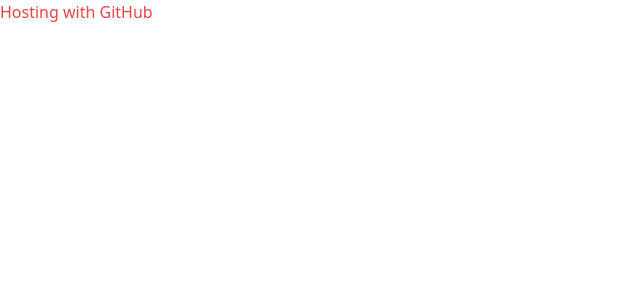
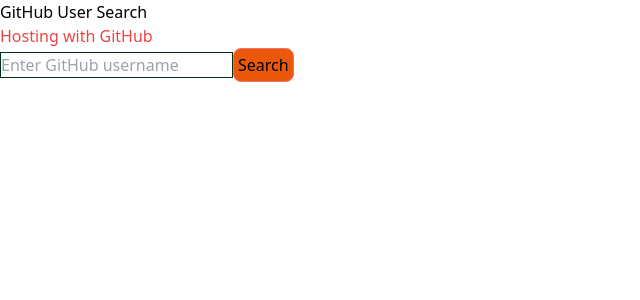
Before and after one commit to kaberege/kgn-fe-reactjs, a React (Vite) app in the folder github-user-search/: page / in a window 1280 px wide. Shown: the top 300 px of the page, without its empty margins (0-640 px from the left). Built offline with nearby package versions, Linux system fonts and the light colour scheme.

Commit message:
added search axios

```diff
--- a/github-user-search/src/components/HomePage.jsx
+++ b/github-user-search/src/components/HomePage.jsx
@@ -1,7 +1,13 @@
 import React from "react";
+import Search from "./Search";
 
-export default function HomePage(){
-    return(
-        <div className="text-red-500">Hosting with GitHub</div>
+export default function HomePage() {
+    return (
+        <>
+            <h1>GitHub User Search</h1>
+            <p className="text-red-500">Hosting with GitHub</p>
+            <Search />
+        </>
+
     );
 }
--- /dev/null
+++ b/github-user-search/src/components/Search.jsx
@@ -0,0 +1,55 @@
+import React, { useState } from 'react';
+import { fetchUserData } from '../services/githubService';
+import "../index.css"
+
+function Search() {
+  const [username, setUsername] = useState('');
+  const [userData, setUserData] = useState(null);
+  const [loading, setLoading] = useState(false);
+  const [error, setError] = useState(null);
+
+  const handleSearch = async (e) => {
+    e.preventDefault();
+    setLoading(true);
+    setError(null);
+    setUserData(null);
+
+    try {
+      const data = await fetchUserData(username);
+      setUserData(data);
+    } catch (err) {
+      setError("Looks like we can\'t find the user");
+    } finally {
+      setLoading(false);
+    }
+  };
+
+  return (
+    <div>
+      <form onSubmit={handleSearch}>
+        <input
+          type="text"
+          value={username}
+          onChange={(e) => setUsername(e.target.value)}
+          placeholder="Enter GitHub username"
+          className='border border-green-950'
+        />
+        <button type="submit" className='border border-red-400 bg-orange-600 rounded-lg p-1 hover:bg-orange-300'>Search</button>
+      </form>
+
+      {loading && <p>Loading...</p>}
+      {error && <p>{error}</p>}
+      {userData && (
+        <div>
+          <img src={userData.avatar_url} alt={userData.login} width="100" />
+          <h2>{userData.name}</h2>
+          <a href={userData.html_url} target="_blank" rel="noopener noreferrer">
+            View Profile
+          </a>
+        </div>
+      )}
+    </div>
+  );
+}
+
+export default Search;
--- /dev/null
+++ b/github-user-search/src/services/githubService.js
@@ -0,0 +1,6 @@
+import axios from 'axios';
+
+export const fetchUserData = async (username) => {
+  const response = await axios.get(`https://api.github.com/users/${username}`);
+  return response.data;
+};
```
